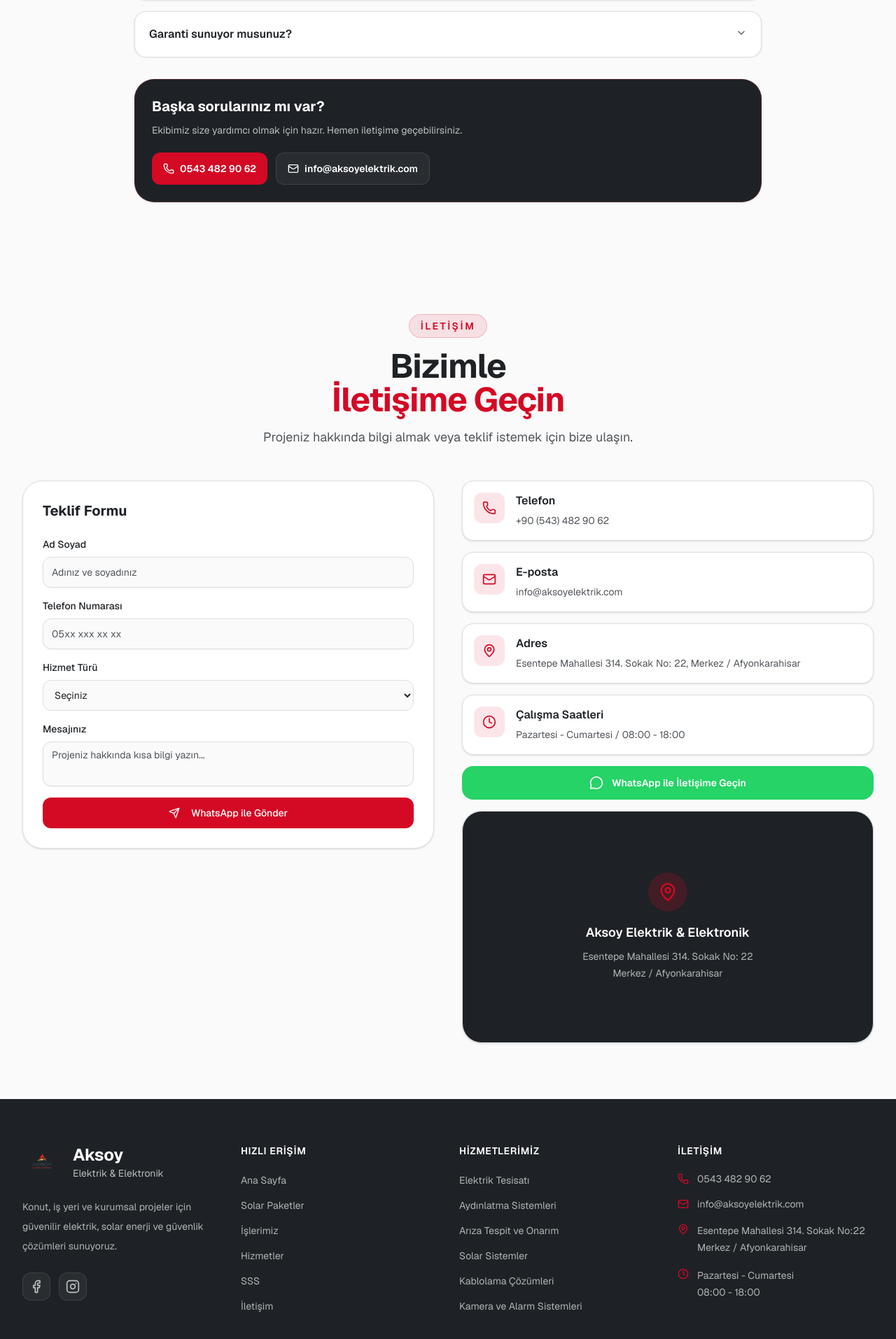
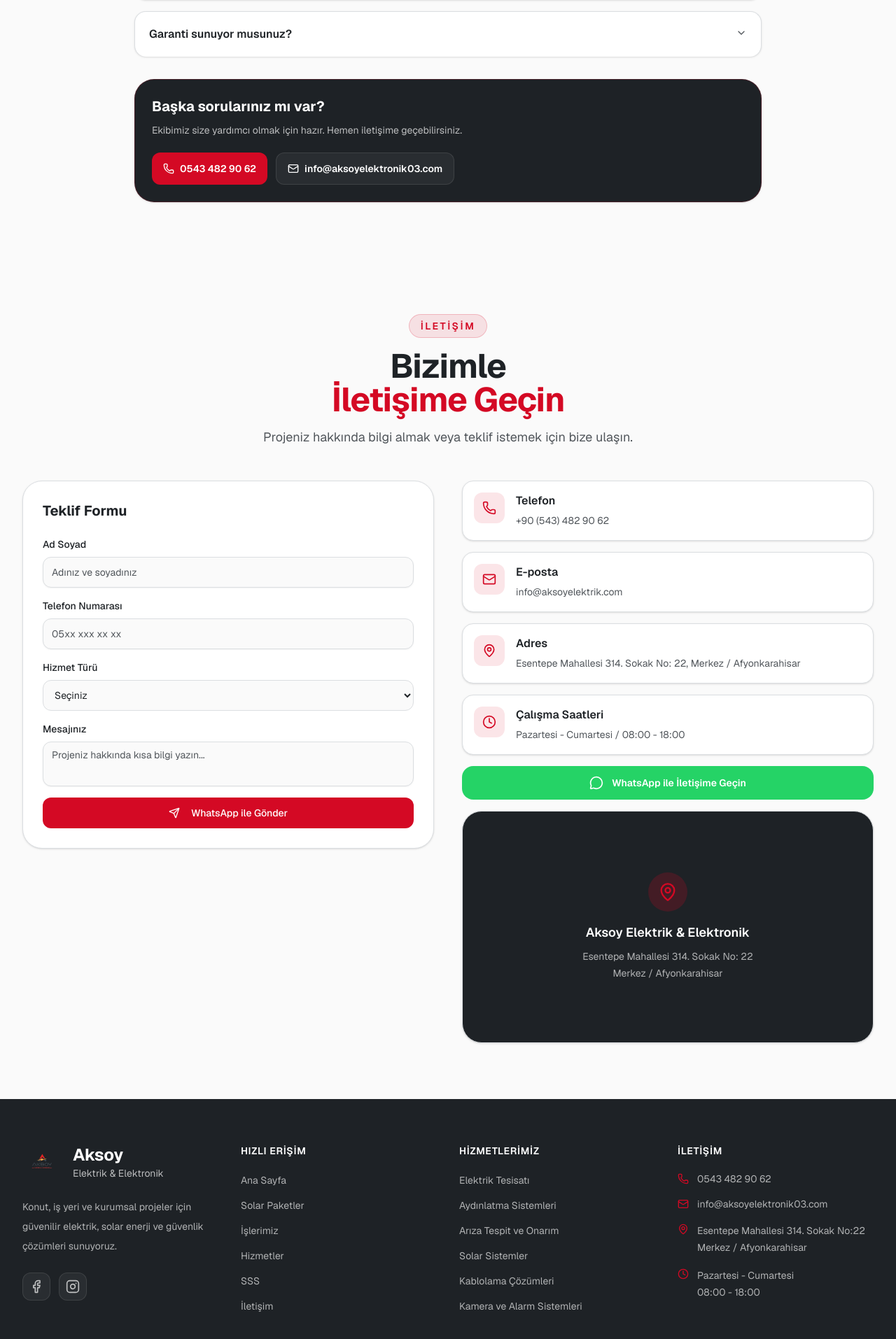
Before and after one commit to larkral/aksoyelektrik, a Next.js app: page / in a window 1280 px wide. Shown: the part 5152-7066 px from the top of the page at 70% size. Built offline with nearby package versions, Linux system fonts and the light colour scheme.

Commit message:
mail adresi güncelledi
mail adresi güncellendi

```diff
--- a/app/gizlilik-politikasi/page.tsx
+++ b/app/gizlilik-politikasi/page.tsx
@@ -135,7 +135,7 @@
                   <strong>Aksoy Elektrik & Elektronik</strong>
                 </p>
                 <p>Telefon: 0543 482 90 62</p>
-                <p>E-posta: info@aksoyelektrik.com</p>
+                <p>E-posta: info@aksoyelektronik03.com</p>
               </div>
             </section>
           </div>
--- a/app/kullanim-sartlari/page.tsx
+++ b/app/kullanim-sartlari/page.tsx
@@ -124,7 +124,7 @@
                   <strong>Aksoy Elektrik & Elektronik</strong>
                 </p>
                 <p>Telefon: 0543 482 90 62</p>
-                <p>E-posta: info@aksoyelektrik.com</p>
+                <p>E-posta: info@aksoyelektronik03.com</p>
               </div>
             </section>
           </div>
--- a/app/layout.tsx
+++ b/app/layout.tsx
@@ -118,7 +118,7 @@
   logo: `${siteUrl}/logoaksoy.png`,
   image: `${siteUrl}/og-image.jpg`,
   telephone: "+90 543 482 90 62",
-  email: "info@aksoyelektrik.com",
+  email: "info@aksoyelektronik03.com",
   address: {
     "@type": "PostalAddress",
     streetAddress: "Esentepe Mahallesi 314. Sokak No:22",
--- a/components/faq.tsx
+++ b/components/faq.tsx
@@ -95,11 +95,11 @@
               </a>
 
               <a
-                href="mailto:info@aksoyelektrik.com"
+                href="mailto:info@aksoyelektronik03.com"
                 className="inline-flex items-center justify-center gap-2 rounded-xl border border-white/10 bg-white/5 px-4 py-3 text-sm font-semibold text-white transition hover:bg-white/10"
               >
                 <Mail className="h-4 w-4" />
-                info@aksoyelektrik.com
+                info@aksoyelektronik03.com
               </a>
             </div>
           </div>
--- a/components/footer.tsx
+++ b/components/footer.tsx
@@ -144,10 +144,10 @@
               <li className="flex items-start gap-3">
                 <Mail className="mt-0.5 h-4 w-4 text-brand-red" />
                 <a
-                  href="mailto:info@aksoyelektrik.com"
+                  href="mailto:info@aksoyelektronik03.com"
                   className="text-sm text-white/65 transition-colors hover:text-brand-red"
                 >
-                  info@aksoyelektrik.com
+                  info@aksoyelektronik03.com
                 </a>
               </li>
 
```
